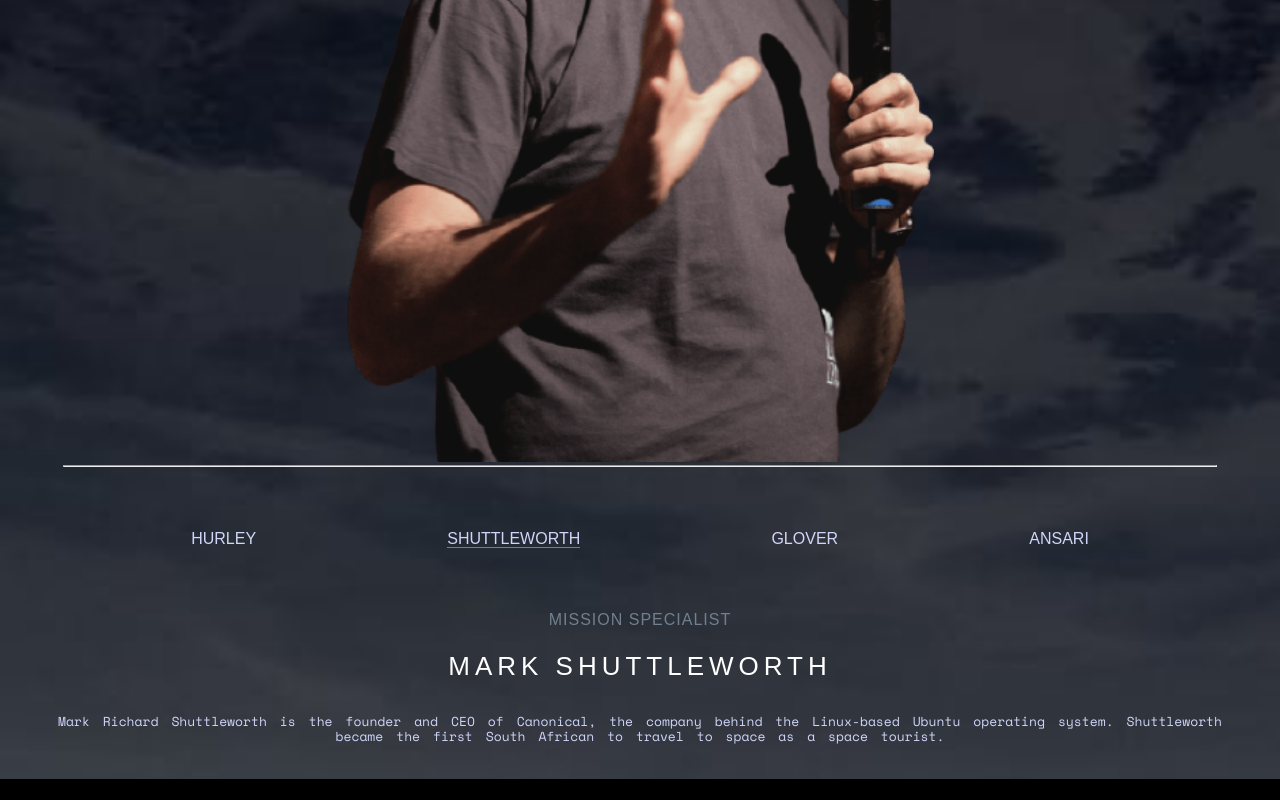
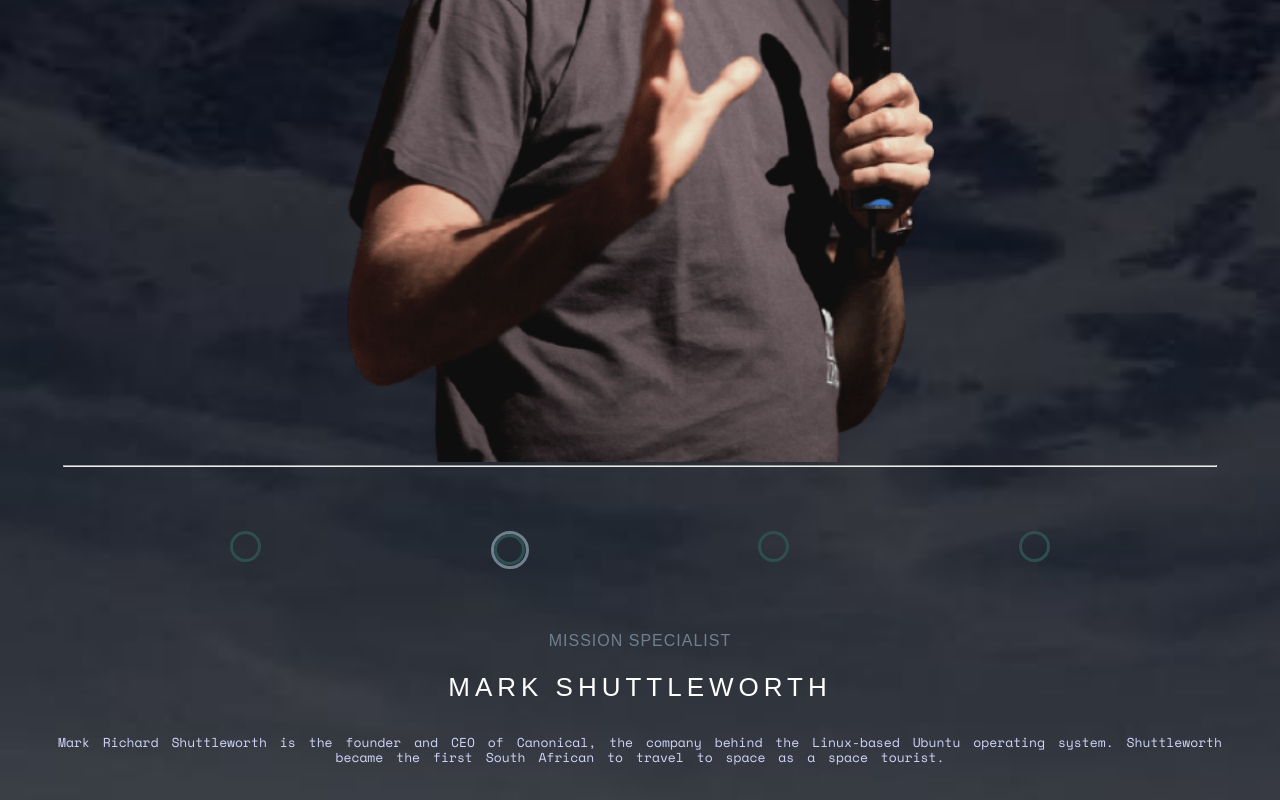
Before and after one commit to franko-c/space-tourism, a plain HTML site: page crew-specialist.html in a window 1280 px wide. Shown: the part 752-1552 px from the top of the page. Before the commit the page ends 1531 px from the top, so only its background shows below. Drawn offline with nearby package versions, Linux system fonts and the light colour scheme; a web font is replaced by a local one.

Commit message:
Add files via upload

```diff
--- a/assets/css/styles.css
+++ b/assets/css/styles.css
@@ -112,7 +112,7 @@
     letter-spacing: 5px;
     color: #FFFFFF;
     text-align: center;
-    margin-top: 5%;
+    margin-top: 15%;
 }
 
 p {
@@ -274,4 +274,34 @@
       text-decoration: none;
       color: #D0D6F9;
       font-size: 16px;
+      z-index: auto;
   }
+
+  /* Button slider */
+
+/* .imgSlider {
+    height: 25px;
+    width: 25px;
+    letter-spacing: 2px;
+    border-radius: 50%;
+    border: solid 1px darkslategray;
+    background-color: slategray;
+} */
+
+.imgSlider {
+        appearance: button;
+        height: 25px;
+        width: 25px;
+        border-radius: 50%;
+        border: solid 3px darkslategray;
+        text-decoration: none;
+        color: initial;
+
+}
+.activeCrew {
+    height: 32px;
+    width: 32px;
+    border-radius: 50%;
+    text-decoration: none;
+    border: solid 3px slategrey;
+}
--- a/crew-specialist.html
+++ b/crew-specialist.html
@@ -30,7 +30,7 @@
   <nav>
     <div class="navElement"><a href="index.html">00 Home</a></div>
     <div class="navElement"><a href="destination-moon.html">01 Destination</a></div>
-    <div class="navElement active"><a href="#">02 Crew</a></div>
+    <div class="navElement active"><a href="crew-commander.html">02 Crew</a></div>
     <div class="navElement"><a href="#">03 Technology</a></div>
   </nav>
 
@@ -45,10 +45,10 @@
       <img class="crewImgShutt" src="assets/crew/image-mark-shuttleworth.png" alt="An image of Mark Shuttleworth holding a microphone.">
       <hr>
       <div class="crewNav">
-        <div class="crewNavElement"><a href="./crew-commander.html">HURLEY</a></div>
-        <div class="crewNavElement active"><a href="./crew-specialist.html">SHUTTLEWORTH</a></div>
-        <div class="crewNavElement"><a href="./crew-pilot.html">GLOVER</a></div>
-        <div class="crewNavElement"><a href="./crew-engineer.html">ANSARI</a></div>
+        <div class="crewNavElement"><a href="crew-commander.html" class="imgSlider"></a></div>
+        <div class="crewNavElement activeCrew"><a href="crew-specialist.html" class="imgSlider"></a></div>
+        <div class="crewNavElement"><a href="crew-pilot.html" class="imgSlider"></a></div>
+        <div class="crewNavElement"><a href="crew-engineer.html" class="imgSlider"></a></div>
       </div>
       <h5 id="titleH5">
         MISSION SPECIALIST
```
Also changed, not shown: crew-commander.html (+4 -4 lines), crew-engineer.html (+4 -4 lines), crew-pilot.html (+4 -4 lines).
